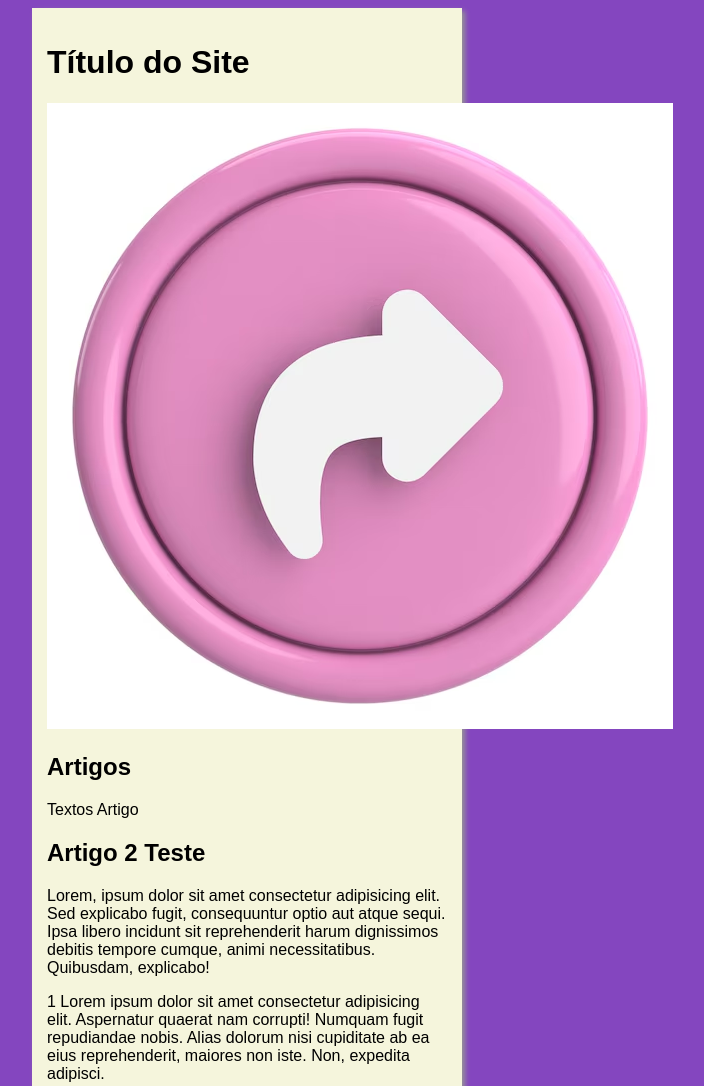
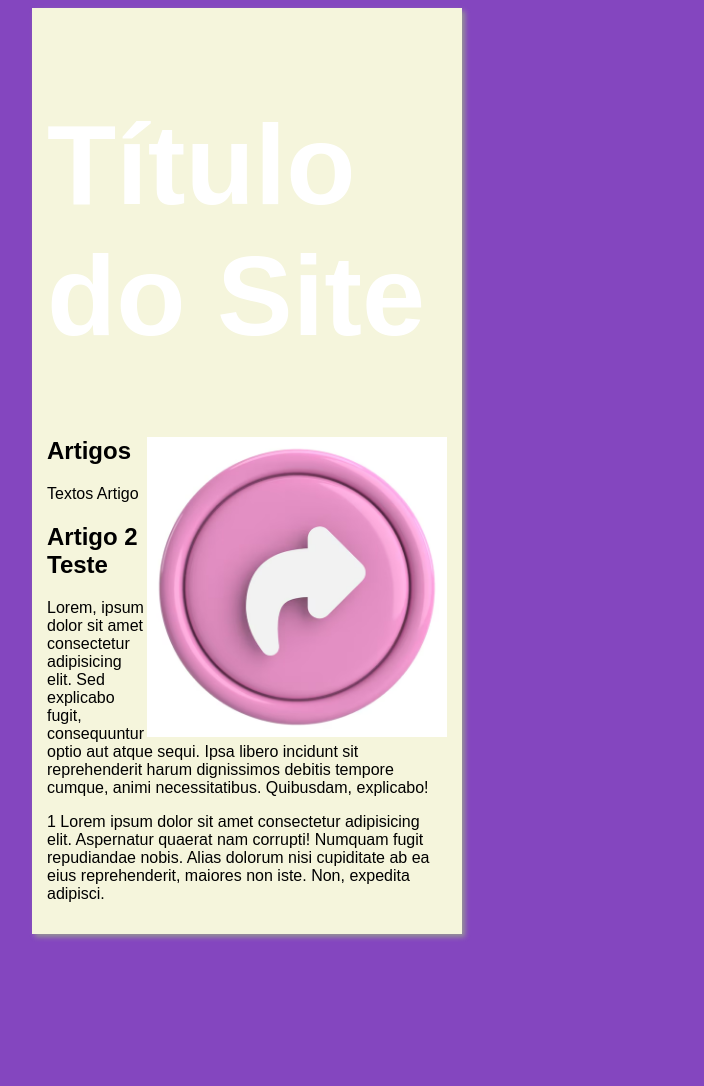
Before and after one commit to Lkaenna/Projeto-teste, a plain HTML site: page index.html in a window 1280 px wide. Shown: the top 1086 px of the page, without its empty margins (393-1097 px from the left). After the commit the page ends 942 px from the top, so only its background shows below. Drawn offline with Linux system fonts and the light colour scheme.

Commit message:
Update style.css

```diff
--- a/estilos/style.css
+++ b/estilos/style.css
@@ -15,3 +15,13 @@ main{
     padding: 15px;
     box-shadow: 3px 3px 5px rgb(150, 149, 149);
 }
+
+h1{
+    font-size: 3cm;
+    color: white;
+}
+
+img.lado{
+    float: right;
+    width: 300px;
+}
```
